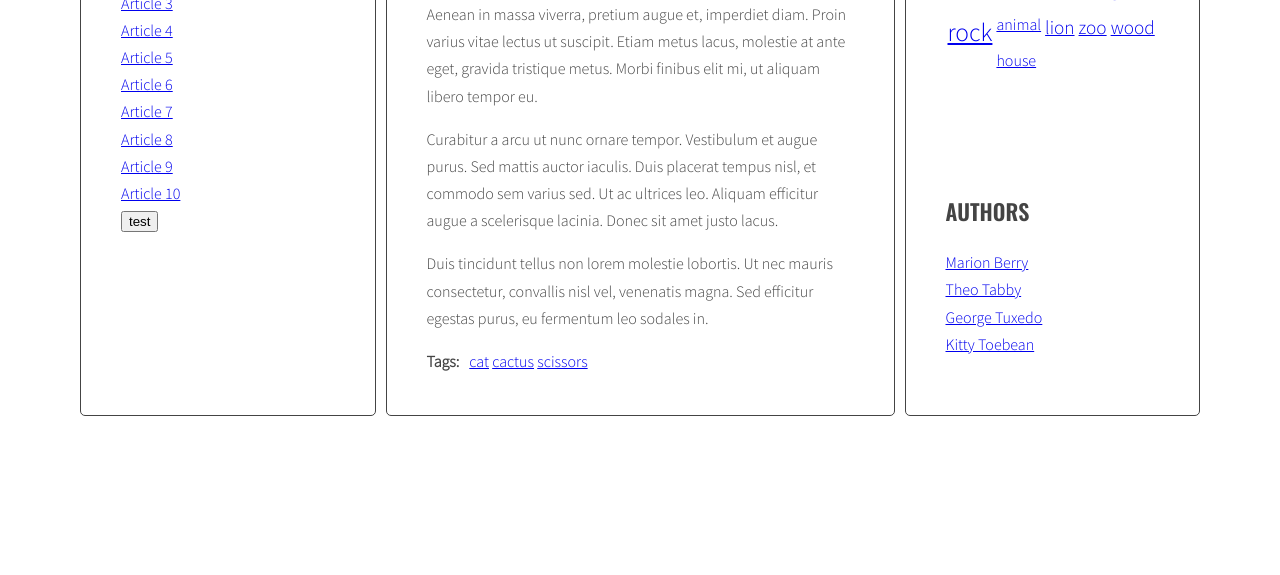
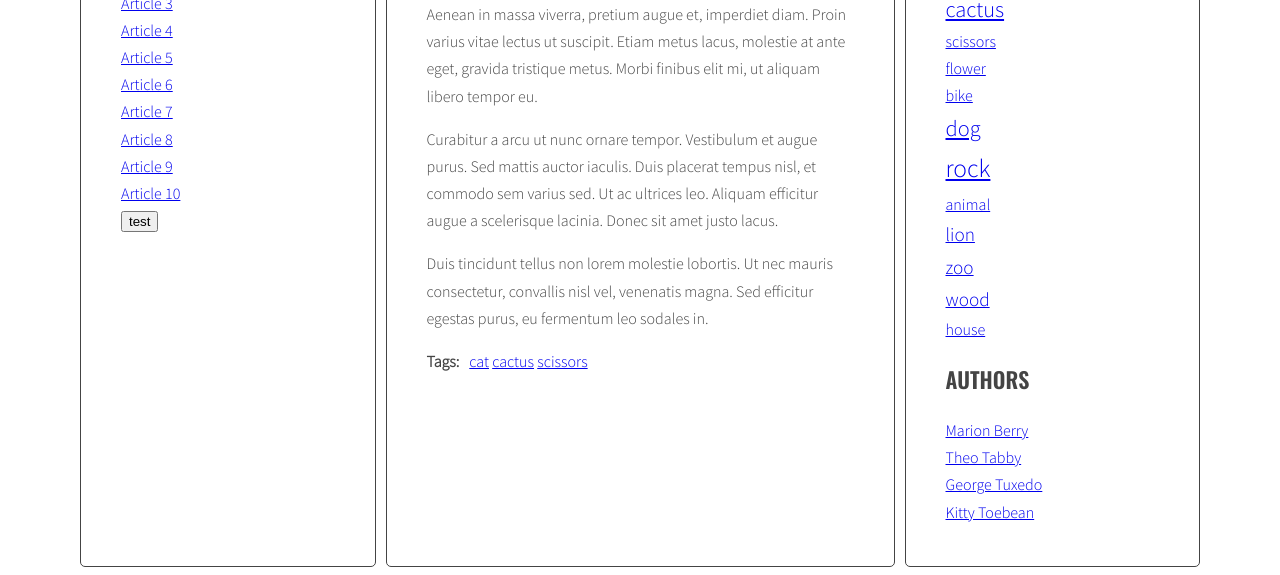
Before and after one commit to adrianggg/my-blog, a website: page index.html in a window 1280 px wide. Shown: the part 423-998 px from the top of the page. Before the commit the page ends 847 px from the top, so only its background shows below. Drawn offline with nearby package versions, Linux system fonts and the light colour scheme.

Commit message:
Change function to add linkclouds

```diff
--- a/index.html
+++ b/index.html
@@ -200,6 +200,12 @@
       <script id="template-author-link" type="text/x-handlebars-template">
         <a href="#author-{{ id }}"><span>{{ title }}</span></a>
       </script>
+
+      <script id="template-tag-cloud-link" type="text/x-handlebars-template">
+        {{#each tags}}
+        <li> <a href="#tag-{{ tag }}" class='{{className}}'><span>{{tag}}</span></a> </li>
+        {{/each}}
+      </script>
     <script src="https://cdnjs.cloudflare.com/ajax/libs/handlebars.js/4.1.0/handlebars.min.js"></script>
     <script src="js/script.js"></script>
 </body>
--- a/js/script.js
+++ b/js/script.js
@@ -1,15 +1,13 @@
 'use strict';
 const templates = {
-  articleLink: Handlebars.compile(document.querySelector('#template-article-link').innerHTML)
-  // tagLink: Handlebars.compile(document.querySelector('#template-tag-link').innerHTML),
-  // authorLink: Handlebars.compile(document.querySelector('#template-tag-link').innerHTML)
+  articleLink: Handlebars.compile(document.querySelector('#template-article-link').innerHTML),
+
+  tagLink: Handlebars.compile(document.querySelector('#template-tag-link').innerHTML),
+  authorLink: Handlebars.compile(document.querySelector('#template-author-link').innerHTML),
+
+  tagCloudLink: Handlebars.compile(document.querySelector('#template-tag-cloud-link').innerHTML)
 };
-const tagHandlebar = {
-  tagLink: Handlebars.compile(document.querySelector('#template-tag-link').innerHTML)
-};
-const authorHandlebar = {
-  authorLink: Handlebars.compile(document.querySelector('#template-author-link').innerHTML)
-};
+
 const titleClickHandler = function(event){
   event.preventDefault();
   const clickedElement = this;
@@ -151,7 +149,7 @@ function generateTags(){
       /* generate HTML of the link */
       // const htmlLink = `<li><a href="#tag-${tag}">${tag}</a></li> `;
       const linkHTMLData = {id:tag, title: tag};
-      const htmlLink = tagHandlebar.tagLink(linkHTMLData);
+      const htmlLink = templates.tagLink(linkHTMLData);
 
       /* add generated code to html variable */
       html += htmlLink;
@@ -179,20 +177,22 @@ function generateTags(){
   const tagsParams = calculateTagsParams(allTags);
   console.log(allTags);
   /* [NEW] create variable for all links HTML code */
-  let allTagsHTML = '';
+  const allTagsData = {tags: []};
   console.log('tagsParams:', tagsParams);
   /* [NEW] START LOOP: for each tag in allTags: */
   for(let tag in allTags){
     /* [NEW] generate code of a link and add it to allTagsHTML */
     // const tagLinkHTML = `<li class="" >${tag} (${allTags[tag]})</li>`;
-    const tagLinkHTML = `<li><a class="tag-size ${calculateTagClass(allTags[tag], tagsParams)}" href="#tag-${tag}">${tag}</a> </li>`;
-    console.log('tagLinkHTML:', tagLinkHTML);
-    allTagsHTML += tagLinkHTML;
+    allTagsData.tags.push({
+      tag: tag,
+      count: allTags[tag],
+      className: calculateTagClass(allTags[tag], tagsParams)
+    });
   }
   /* [NEW] END LOOP: for each tag in allTags: */
 
   /*[NEW] add HTML from allTagsHTML to tagList */
-  tagList.innerHTML = allTagsHTML;
+  tagList.innerHTML = templates.tagCloudLink(allTagsData);
 }
 
 generateTags();
@@ -270,7 +270,7 @@ function generateAuthors(){
     // insert  author to wrapper
     // const authorLink = `<a href="#author-${author}">${author}</a>`;
     const linkHTMLData = {id:author, title: author};
-    const authorLink = authorHandlebar.authorLink(linkHTMLData);
+    const authorLink = templates.authorLink(linkHTMLData);
 
     authorWrapper.innerHTML ='by ' + authorLink;
     // end loop
```
